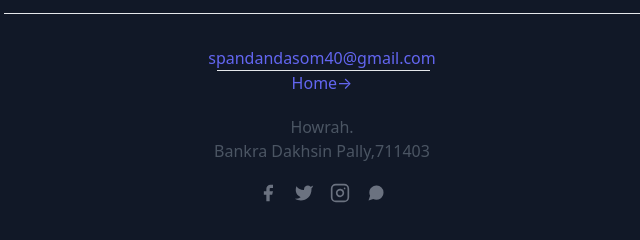
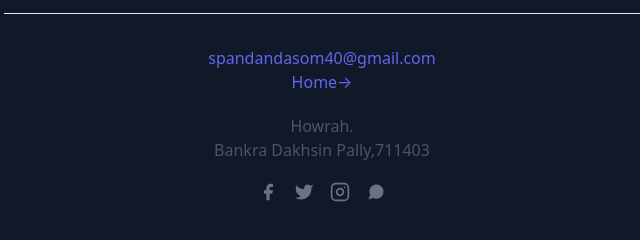
Before and after one commit to Spandan-cyber/Sports-SP-, a plain HTML site: page contact.html in a window 1280 px wide. Shown: the part 557-797 px from the top of the page, 318-958 px from the left. Drawn offline with nearby package versions, Linux system fonts and the light colour scheme.

Commit message:
Add files via upload

```diff
--- a/contact.html
+++ b/contact.html
@@ -45,7 +45,7 @@
               </div>
               <div class="p-2 w-full pt-8 mt-8 border-t border-gray-200 text-center">
                 <a class="text-indigo-500">spandandasom40@gmail.com</a>
-                <hr style="width:213px; margin-left:33% !important; margin-right:25% !important; color: #667eea;size: 20px;" >
+                <br>
                 <a href="index.html" class="text-indigo-500">Home→</a>
 
 
```
Also changed, not shown: about.html (+1 -1 lines).
